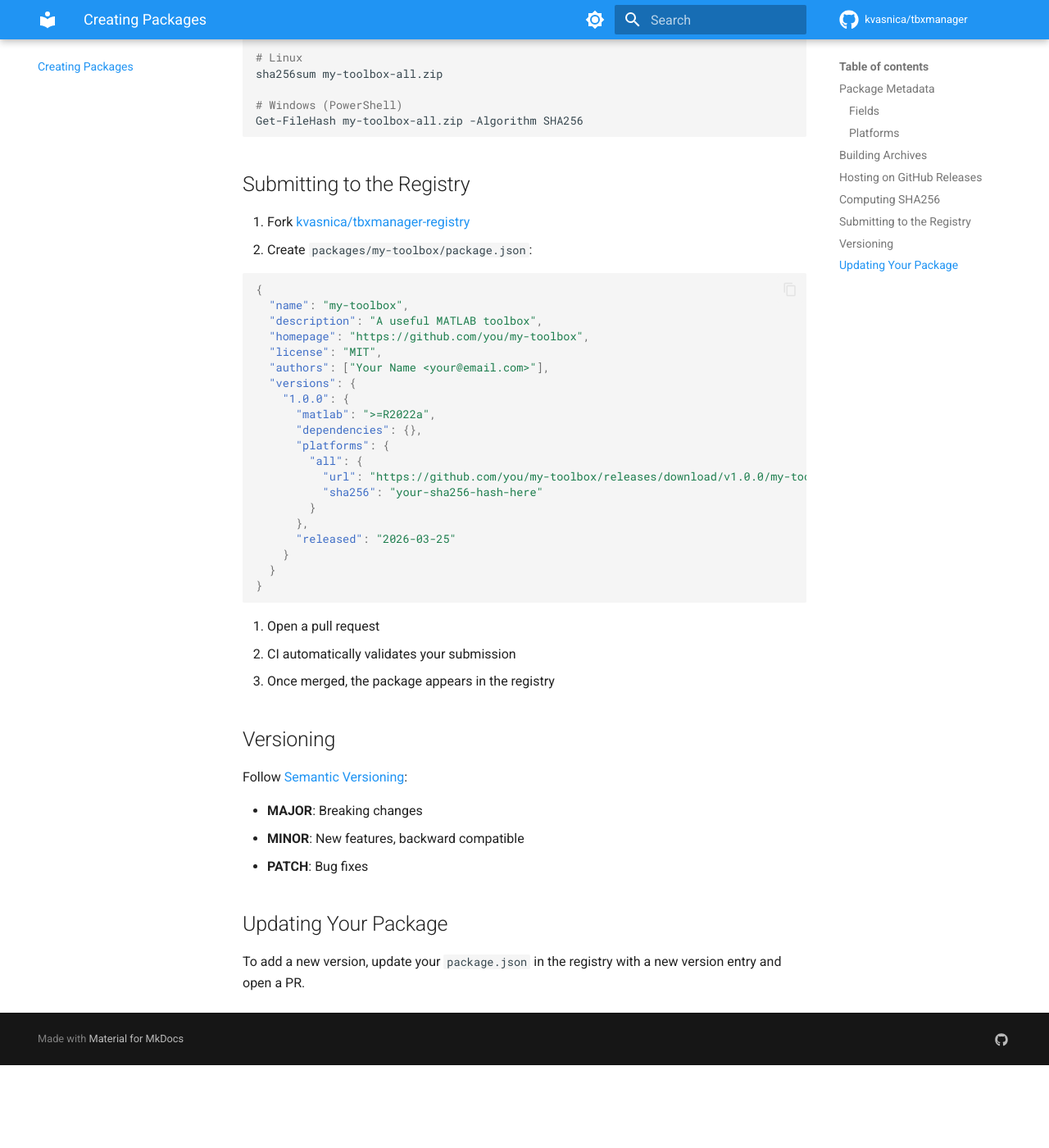
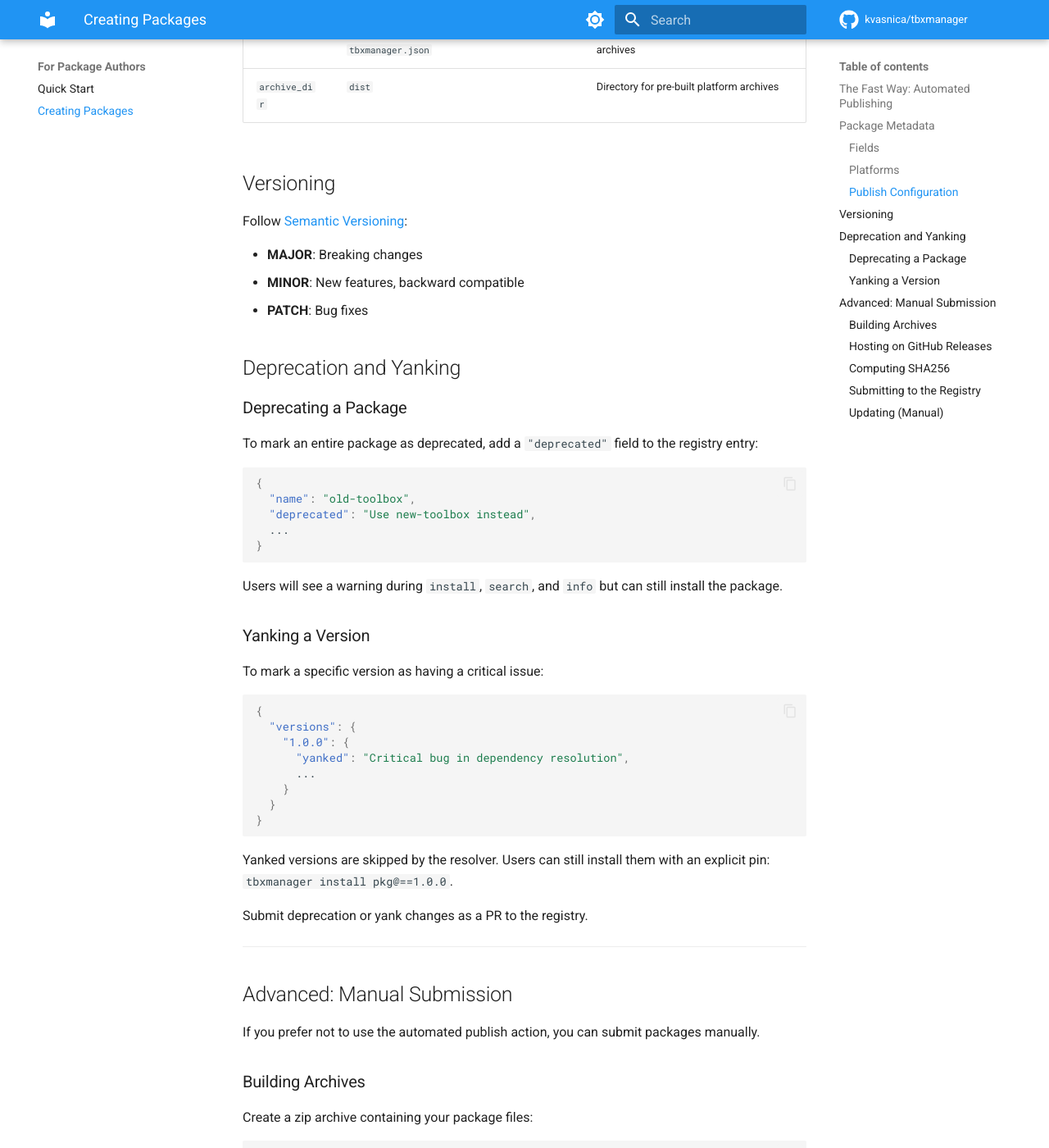
Before and after one commit to kvasnica/tbxmanager, an MkDocs documentation site: the page built from docs/creating-packages.md, in a window 1280 px wide and 1400 px high, scrolled down 2268 px. Shown: the whole window at 82% size. Built offline with MkDocs 1.6.1 and Material for MkDocs 9.7.7, drawn with Linux system fonts in a browser that asks for light colours; comment, search, counter and statistics services are not loaded; before the commit the page ends 3567 px from its top, so only the background shows below that; some of the changed text lies outside the part shown.

Commit message:
feat(registry): add automated publishing, deprecation/yanking, and author docs
- Add convert_to_registry.py script (tbxmanager.json → registry format)
- Add tbxmanager-publish composite GitHub Action with example workflow
- Add deprecated/yanked fields to registry schema
- Add publish config to package schema
- Add yanked version skipping in resolver (unless pinned with ==)
- Add deprecation warnings in install/search/info commands
- Enhance main_init to generate publish-ready templates
- Add Quick Start for Authors and Troubleshooting docs
- Rewrite creating-packages.md to lead with automated path
- Update README with publishing section and new doc links
- Update mkdocs.yml navigation structure

Co-Authored-By: Claude Opus 4.6 (1M context) <noreply@anthropic.com>

````diff
--- a/docs/creating-packages.md
+++ b/docs/creating-packages.md
@@ -1,4 +1,10 @@
 # Creating Packages
+
+## The Fast Way: Automated Publishing
+
+The easiest way to publish a MATLAB package is with the [tbxmanager-publish](https://github.com/kvasnica/tbxmanager-publish) GitHub Action. See the [Quick Start](quick-start-authors.md) for a 3-step guide.
+
+With the publish action, you only maintain `tbxmanager.json` in your repo — the action handles archive building, SHA256 hashing, and registry submission automatically.
 
 ## Package Metadata
 
@@ -22,6 +28,9 @@ Create a `tbxmanager.json` in your repository root:
 }
 ```
 
+!!! tip
+    Run `tbxmanager init` in your project directory to generate a template.
+
 ### Fields
 
 | Field | Required | Description |
@@ -35,6 +44,7 @@ Create a `tbxmanager.json` in your repository root:
 | `authors` | No | List of `"Name <email>"` strings |
 | `matlab` | No | MATLAB version constraint (e.g., `>=R2022a`) |
 | `dependencies` | No | Map of package names to version constraints |
+| `publish` | No | Publishing config (see below) |
 
 ### Platforms
 
@@ -48,7 +58,74 @@ Create a `tbxmanager.json` in your repository root:
 
 Use `all` if your package is pure MATLAB. Provide platform-specific archives if you include MEX files.
 
-## Building Archives
+### Publish Configuration
+
+Optional section for the automated publish action:
+
+```json
+{
+  "publish": {
+    "exclude": [".git", ".github", "tests", "docs", "benchmarks"],
+    "archive_dir": "dist"
+  }
+}
+```
+
+| Field | Default | Description |
+| ----- | ------- | ----------- |
+| `exclude` | `.git`, `.github`, `tests`, `docs`, `tbxmanager.json` | Patterns to exclude from auto-built archives |
+| `archive_dir` | `dist` | Directory for pre-built platform archives |
+
+## Versioning
+
+Follow [Semantic Versioning](https://semver.org/):
+
+- **MAJOR**: Breaking changes
+- **MINOR**: New features, backward compatible
+- **PATCH**: Bug fixes
+
+## Deprecation and Yanking
+
+### Deprecating a Package
+
+To mark an entire package as deprecated, add a `"deprecated"` field to the registry entry:
+
+```json
+{
+  "name": "old-toolbox",
+  "deprecated": "Use new-toolbox instead",
+  ...
+}
+```
+
+Users will see a warning during `install`, `search`, and `info` but can still install the package.
+
+### Yanking a Version
+
+To mark a specific version as having a critical issue:
+
+```json
+{
+  "versions": {
+    "1.0.0": {
+      "yanked": "Critical bug in dependency resolution",
+      ...
+    }
+  }
+}
+```
+
+Yanked versions are skipped by the resolver. Users can still install them with an explicit pin: `tbxmanager install pkg@==1.0.0`.
+
+Submit deprecation or yank changes as a PR to the registry.
+
+---
+
+## Advanced: Manual Submission
+
+If you prefer not to use the automated publish action, you can submit packages manually.
+
+### Building Archives
 
 Create a zip archive containing your package files:
 
@@ -61,30 +138,44 @@ zip -r ../my-toolbox-all.zip . -x '.git/*' -x '.github/*' -x 'tbxmanager.json'
 zip -r ../my-toolbox-maci64.zip . -x '.git/*' -x '*.mexw64' -x '*.mexa64'
 ```
 
-## Hosting on GitHub Releases
+### Hosting on GitHub Releases
 
 1. Tag your release: `git tag v1.0.0 && git push --tags`
 2. Go to your repo's Releases page
 3. Create a new release from the tag
 4. Upload your archive(s)
-5. Use the release asset URLs in your `tbxmanager.json`
+5. Use the release asset URLs in your registry submission
 
-## Computing SHA256
+### Computing SHA256
 
 The registry requires SHA256 hashes for integrity verification:
 
-```bash
-# macOS
-shasum -a 256 my-toolbox-all.zip
+=== "macOS"
+    ```bash
+    shasum -a 256 my-toolbox-all.zip
+    ```
 
-# Linux
-sha256sum my-toolbox-all.zip
+=== "Linux"
+    ```bash
+    sha256sum my-toolbox-all.zip
+    ```
 
-# Windows (PowerShell)
-Get-FileHash my-toolbox-all.zip -Algorithm SHA256
-```
+=== "Windows (PowerShell)"
+    ```powershell
+    Get-FileHash my-toolbox-all.zip -Algorithm SHA256
+    ```
 
-## Submitting to the Registry
+!!! tip
+    Use the converter script to generate the registry format from your `tbxmanager.json`:
+    ```bash
+    python scripts/convert_to_registry.py \
+      --input tbxmanager.json \
+      --output packages/my-toolbox/package.json \
+      --sha256 all=abc123... \
+      --released 2026-03-28
+    ```
+
+### Submitting to the Registry
 
 1. Fork [kvasnica/tbxmanager-registry](https://github.com/kvasnica/tbxmanager-registry)
 2. Create `packages/my-toolbox/package.json`:
@@ -116,14 +207,6 @@ Get-FileHash my-toolbox-all.zip -Algorithm SHA256
 1. CI automatically validates your submission
 1. Once merged, the package appears in the registry
 
-## Versioning
+### Updating (Manual)
 
-Follow [Semantic Versioning](https://semver.org/):
-
-- **MAJOR**: Breaking changes
-- **MINOR**: New features, backward compatible
-- **PATCH**: Bug fixes
-
-## Updating Your Package
-
-To add a new version, update your `package.json` in the registry with a new version entry and open a PR.
+To add a new version, edit your `package.json` in the registry with a new version entry and open a PR.
--- a/mkdocs.yml
+++ b/mkdocs.yml
@@ -34,8 +34,11 @@ nav:
   - Home: index.md
   - Getting Started: getting-started.md
   - Commands: commands.md
-  - Creating Packages: creating-packages.md
+  - For Package Authors:
+    - Quick Start: quick-start-authors.md
+    - Creating Packages: creating-packages.md
   - Contributing: contributing.md
+  - Troubleshooting: troubleshooting.md
 
 markdown_extensions:
   - pymdownx.highlight:
````
Also changed, not shown: README.md (+31 -20 lines), docs/quick-start-authors.md (added, +151 -0 lines), docs/troubleshooting.md (added, +109 -0 lines), 7 other files.
